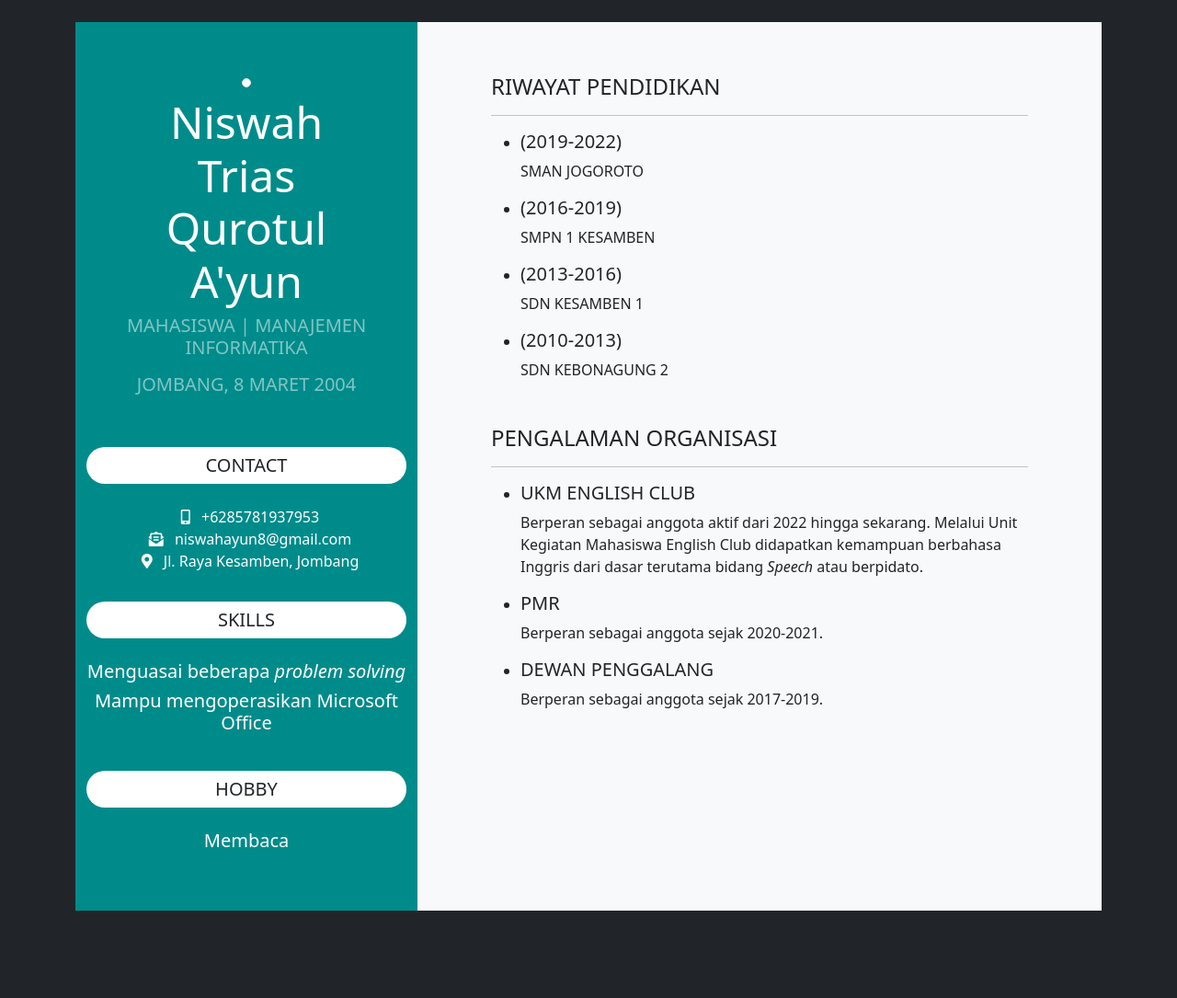
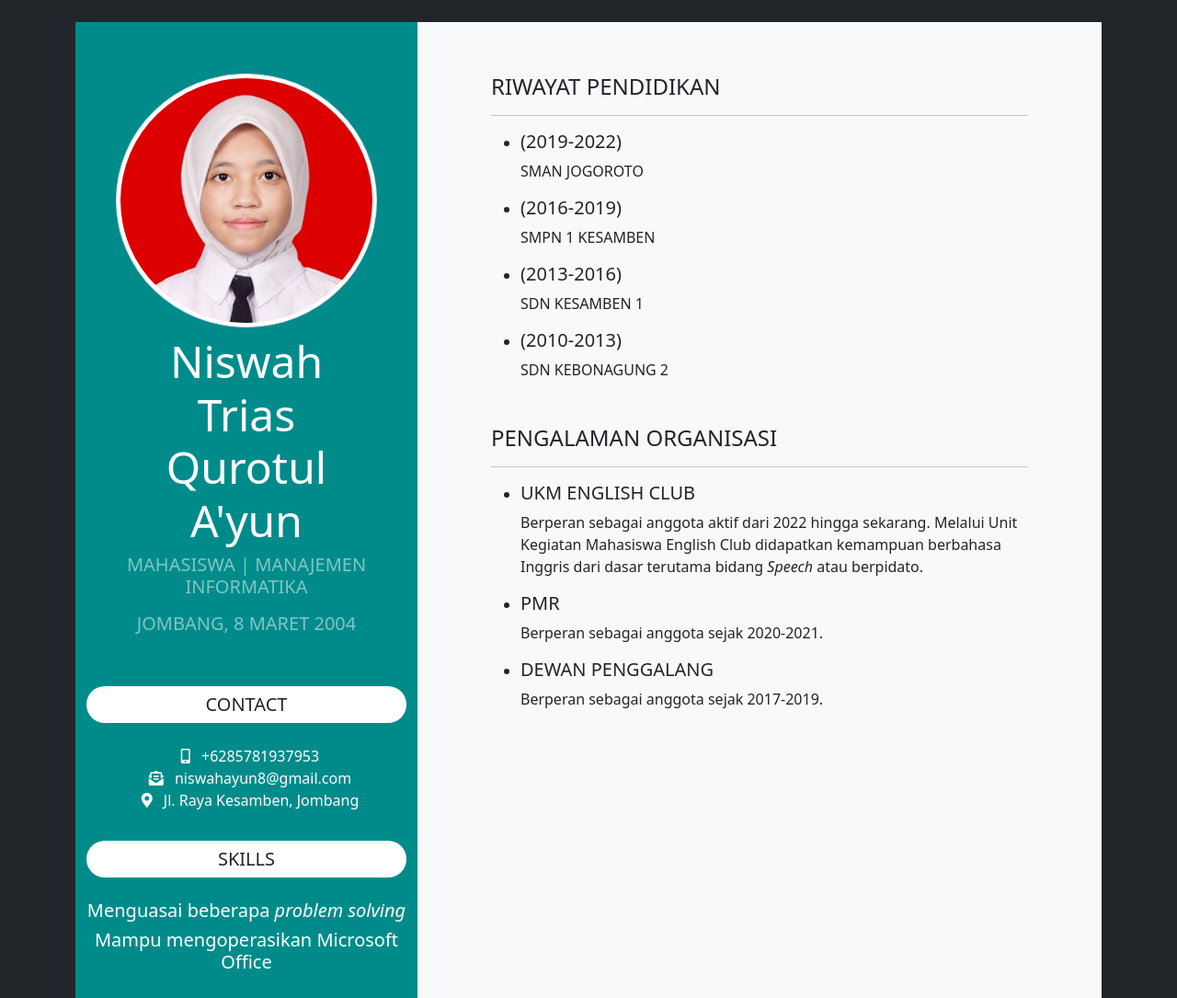
Before and after one commit to Niswahtrs/tugas-cv, a plain HTML site: page index.html in a window 1280 px wide. Shown: the top 1085 px of the page at 92% size. Before the commit the page ends 1014 px from the top, so only its background shows below. Drawn offline with nearby package versions, Linux system fonts and the light colour scheme.

Commit message:
update gambar

```diff
--- a/index.html
+++ b/index.html
@@ -28,7 +28,7 @@
         <div class="row">
             <div class="col-lg-4 text-white text-center py-4">
                 <div class="header-left">
-                    <img src="" alt="" class="img-thumbnail rounded-circle mb-2">
+                    <img src="IMG_0203 (3x4).jpg" alt="" class="img-thumbnail rounded-circle mb-2">
                     <h1 class="display-5">Niswah Trias Qurotul A'yun</h1>
                     <div class="h4 lead text-uppercase text-white-50 mb-3">Mahasiswa | Manajemen Informatika</div>
                     <div class="h4 lead text-uppercase text-white-50 mb-4">Jombang, 8 Maret 2004</div>
```
